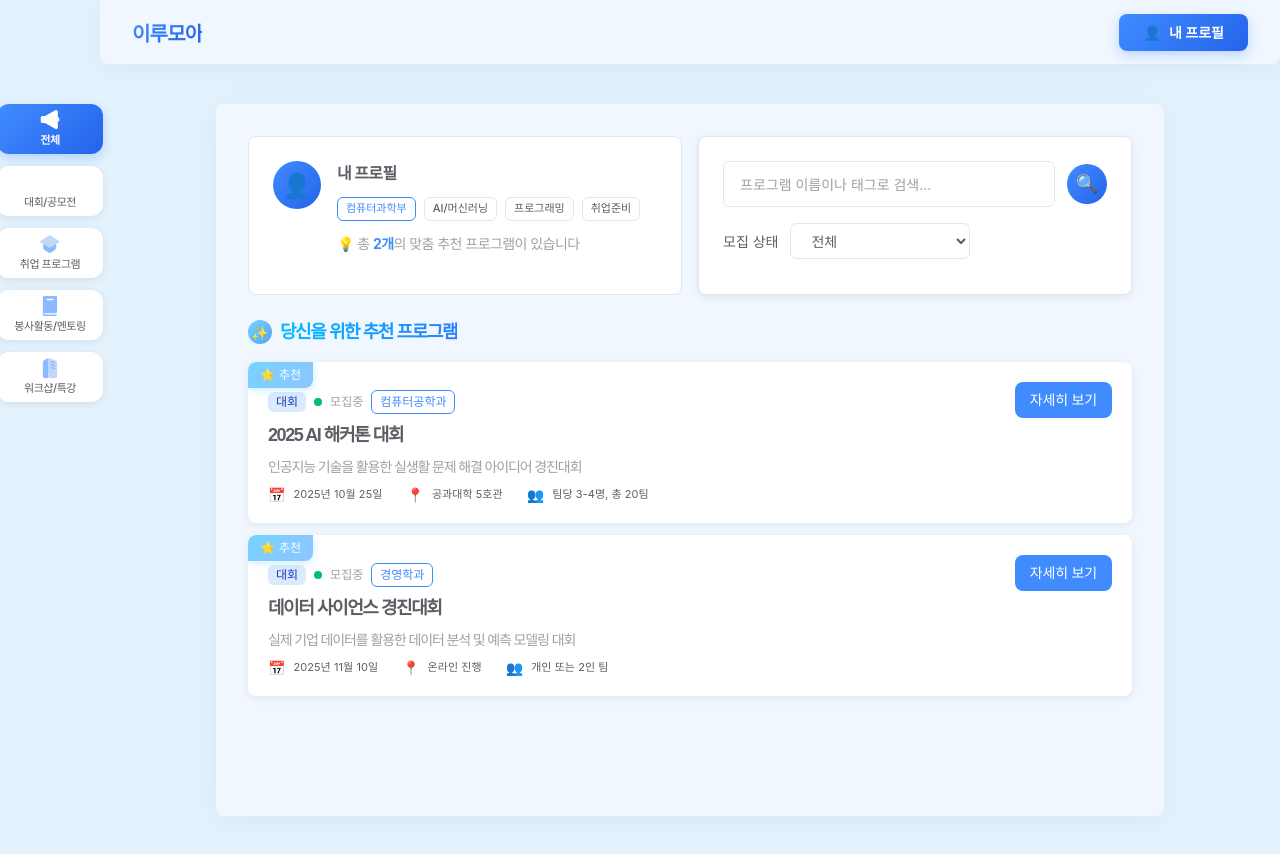
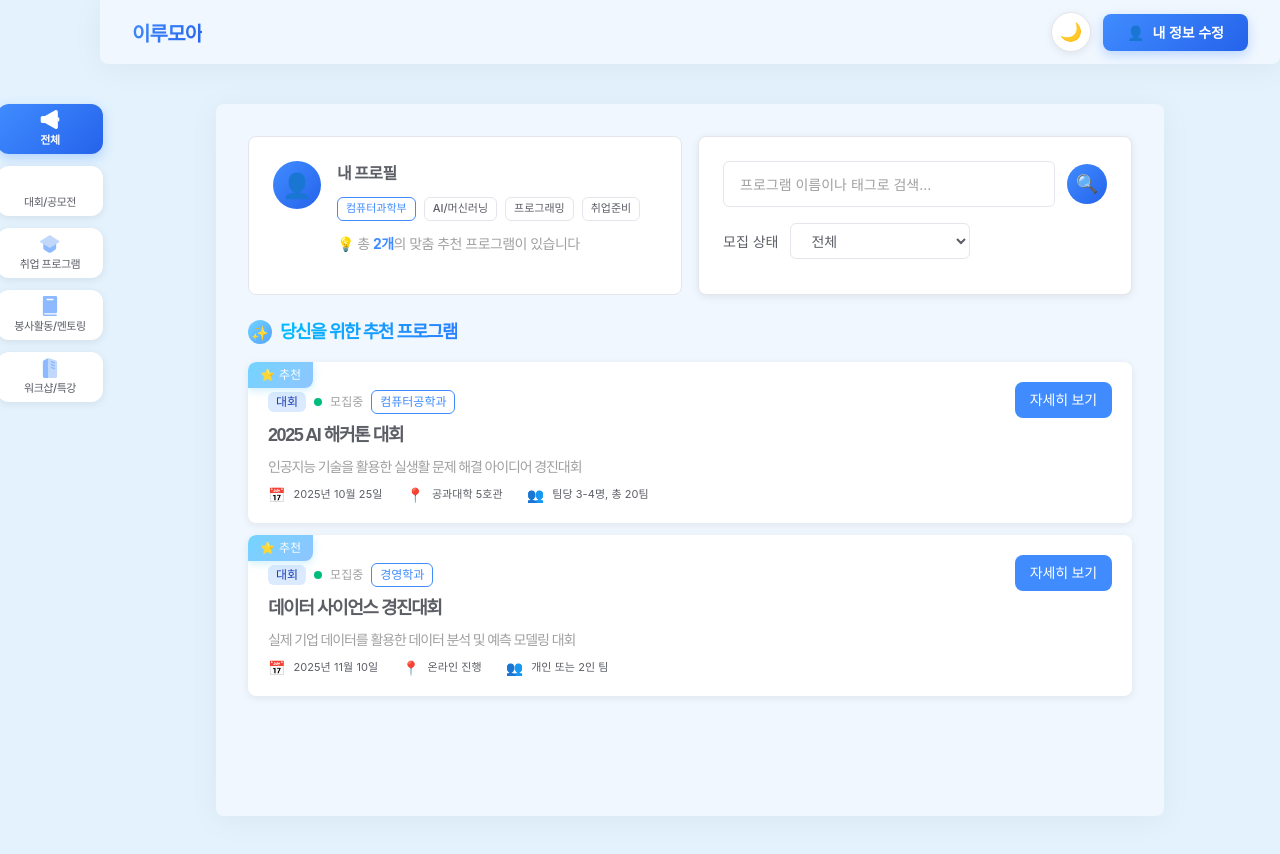
Before and after one commit to UOS-Irumoa/Irumoa-client, a Next.js app: page / in a window 1280 px wide. Shown: the top 854 px of the page. Built offline with nearby package versions, Linux system fonts and the light colour scheme.

Commit message:
feat : theme 변경 버튼 구현

```diff
--- a/src/components/Header.tsx
+++ b/src/components/Header.tsx
@@ -1,6 +1,7 @@
 "use client";
 
 import styled from "@emotion/styled";
+import { useTheme } from "@/components/provider/ThemeProvider";
 
 const HeaderContainer = styled.header`
   position: fixed;
@@ -42,6 +43,37 @@ const LogoText = styled.h1`
   letter-spacing: ${({ theme }) => theme.typography.letterSpacing.tight};
 `;
 
+const ActionsContainer = styled.div`
+  display: flex;
+  align-items: center;
+  gap: ${({ theme }) => theme.spacing.md};
+`;
+
+const ThemeToggleButton = styled.button`
+  width: 40px;
+  height: 40px;
+  display: flex;
+  align-items: center;
+  justify-content: center;
+  background: ${({ theme }) => theme.colors.background.paper};
+  border: 1px solid ${({ theme }) => theme.colors.border.main};
+  border-radius: ${({ theme }) => theme.borderRadius.full};
+  font-size: ${({ theme }) => theme.typography.fontSize.lg};
+  cursor: pointer;
+  transition: all 0.2s ease;
+  box-shadow: ${({ theme }) => theme.shadows.button};
+
+  &:hover {
+    transform: translateY(-2px);
+    box-shadow: ${({ theme }) => theme.shadows.md};
+    border-color: ${({ theme }) => theme.colors.primary.main};
+  }
+
+  &:active {
+    transform: translateY(0);
+  }
+`;
+
 const ActionButton = styled.button`
   display: flex;
   align-items: center;
@@ -71,15 +103,22 @@ const ActionButton = styled.button`
 `;
 
 export default function Header() {
+  const { mode, toggleTheme } = useTheme();
+
   return (
     <HeaderContainer>
       <Logo>
         <LogoText>이루모아</LogoText>
       </Logo>
-      <ActionButton>
-        <span>👤</span>
-        <span>내 프로필</span>
-      </ActionButton>
+      <ActionsContainer>
+        <ThemeToggleButton onClick={toggleTheme} title="테마 변경">
+          {mode === "light" ? "🌙" : "☀️"}
+        </ThemeToggleButton>
+        <ActionButton>
+          <span>👤</span>
+          <span>내 정보 수정</span>
+        </ActionButton>
+      </ActionsContainer>
     </HeaderContainer>
   );
 }
```
